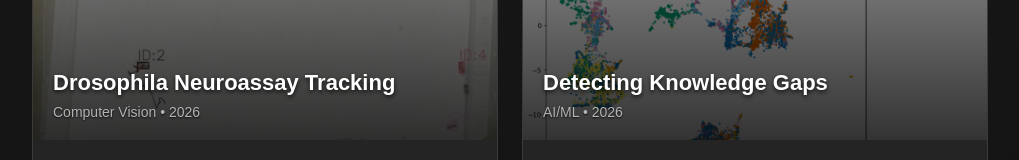
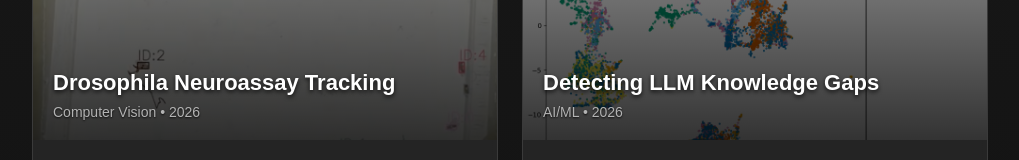
Before and after one commit to sn82978/sn82978.github.io, a React (Vite) app in the folder personal-site/: page /all-entries in a window 1280 px wide. Shown: the part 1369-1529 px from the top of the page, without its empty margins (260-1279 px from the left). Built offline with nearby package versions, Linux system fonts and the light colour scheme.

Commit message:
added knowledge gaps, poster features

```diff
--- a/personal-site/src/App.jsx
+++ b/personal-site/src/App.jsx
@@ -13,18 +13,18 @@
 const artist = {
   tracks: [
     {
+      title: "Constraining Cosmic-Ray Transport with Observational Data",
+      plays: "31",
+      duration: "W21-S23",
+      explicit: true,
+      githubUrl: "https://academic.oup.com/mnras/article/521/2/2477/7070735?login=false"
+    },
+    {
       title: "Tiling: Computer Vision to Detect Fruit Fly Eggs",
       plays: "3",
       duration: "F24-S26",
       explicit: false,
       githubUrl: "https://github.com/sn82978/CNN-Classifier"
-    },
-    {
-      title: "Constraining Cosmic-Ray Transport with Observational Data",
-      plays: "31",
-      duration: "W21-S23",
-      explicit: false,
-      githubUrl: "https://academic.oup.com/mnras/article/521/2/2477/7070735?login=false"
     },
     {
       title: "Drosphila Neuroassay Tracking",
@@ -37,14 +37,14 @@
       title: "Statistical Analysis and Machine Learning to Detect Drift v. Anti-Drift",
       plays: "1",
       duration: "W25-S25",
-      explicit: true,
+      explicit: false,
       githubUrl: "https://github.com/rose-mueller-labs/snp-data"
     },
     {
-      title: "Detecting Knowledge Gaps",
+      title: "Detecting LLM Knowledge Gaps",
       plays: "1",
       duration: "W26-",
-      explicit: true,
+      explicit: false,
       githubUrl: "https://github.com/sn82978/knowledge-gaps"
     },
   ],
@@ -56,7 +56,7 @@
 
 
 const artistPick = {
-  image: "MLFFPic.png",
+  image: "cameras_track.png",
   postedBy: "Shreya Nakum",
   postedByAvatar: "shreya-standing.png",
   title: "Drosophila Neuroassay Tracking",
@@ -66,6 +66,32 @@
 
 
 const albums = [
+    {
+    title: "AI@UCI: Workshops",
+    cover: "IMG_8906.jpeg",
+    year: "2025",
+    type: "Workshop Coordinator",
+    latest: true,
+    githubUrl: "https://github.com/Artificial-Intelligence-UC-Irvine",
+    category: "Projects"
+    },
+    {
+    title: "Drosophila Neuroassay Tracking",
+    cover: "cameras_track.png",
+    year: "2026",
+    type: "Rose & Mueller Labs",
+    latest: true,
+    githubUrl: "https://github.com/rose-mueller-labs/Cameras-Calit2IRT",
+    category: "Research" // or "Projects"
+  },
+  {
+      title: "Detecting Knowledge Gaps",
+      cover: "openai_MATH.png",
+      year: "2026",
+      type: "Krone-Martins Lab",
+      latest: true,
+      githubUrl: "https://github.com/sn82978/knowledge-gaps"
+    },
     {
     title:"Uncovering the Typing and Distribution of Code Clones Across Forks of Open Source Microservice Repositories",
     cover: "db.png",
@@ -129,15 +155,6 @@
     category: "Projects",
   },
   {
-    title: "AI@UCI: Workshops",
-    cover: "IMG_8906.jpeg",
-    year: "2025",
-    type: "Workshop Coordinator",
-    latest: true,
-    githubUrl: "https://github.com/Artificial-Intelligence-UC-Irvine",
-    category: "Projects"
-  },
-  {
     title: "HackMIT: ActsAI",
     cover: "sd.png",
     year: "2024",
@@ -154,27 +171,37 @@
     latest: false,
     githubUrl: "https://sn82978.github.io/BOILING-BAD/",
     category: "Projects" // or "Projects"
+  }
+];
+
+const features = [
+  {
+    title: "Detecting LLM Knowledge Gaps",
+    cover: "openai_MATH.png",
+    year: "2026",
+    type: "Krone-Martins Lab",
+    latest: false,
+    githubUrl: "https://drive.google.com/file/d/1D3c1FjKw2xT9enLUbe2aIODKn0Uec2e9/view?usp=sharing",
+    category: "Research" // or "Projects"
   },
   {
     title: "Drosophila Neuroassay Tracking",
     cover: "cameras_track.png",
     year: "2026",
-    type: "Research",
-    latest: true,
-    githubUrl: "https://github.com/rose-mueller-labs/Cameras-Calit2IRT",
+    type: "Rose & Mueller Labs",
+    latest: false,
+    githubUrl: "https://drive.google.com/file/d/1wfo1L0LqdNSuqtkm4J0-7bhmZH7jIs0h/view?usp=sharing",
     category: "Research" // or "Projects"
   },
   {
-      title: "Detecting Knowledge Gaps",
-      cover: "openai_MATH.png",
-      year: "2026",
-      type: "Research",
-      latest: true,
-      githubUrl: "https://github.com/sn82978/knowledge-gaps"
-    },
-];
-
-const features = [
+    title: "MHS Alumnus Interview",
+    cover: "alumnus.png",
+    year: "2025",
+    type: "Interview",
+    latest: false,
+    githubUrl: "https://mhstheunion.com/2025/03/04/mhs-alumni-discuss-college-experiences/",
+    category: "Volunteering" // or "Projects"
+  },
   {
     title: "Constraining Cosmic-Ray Transport with Observational Data",
     cover: "mnras-plot.png",
@@ -182,16 +209,7 @@
     type: "California Institute of Technology",
     latest: false,
     githubUrl: "https://academic.oup.com/mnras/article/521/2/2477/7070735?login=false",
-    category: "Volunteering" // or "Projects"
-  },
-  {
-    title: "MHS Alumnus Interview",
-    cover: "alumnus.png",
-    year: "2025",
-    type: "Interview",
-    latest: true,
-    githubUrl: "https://mhstheunion.com/2025/03/04/mhs-alumni-discuss-college-experiences/",
-    category: "Volunteering" // or "Projects"
+    category: "Research" // or "Projects"
   }
 ];
 
--- a/personal-site/src/components/AllEntriesPage.jsx
+++ b/personal-site/src/components/AllEntriesPage.jsx
@@ -72,7 +72,7 @@
     ]
   },
 
-  "Detecting Knowledge Gaps": {
+  "Detecting LLM Knowledge Gaps": {
     description: "Tested the OpenAI and Gemini embedding models against multiple datasets about mathematics and physics to identify where the model lacks in training data through graphical evaluation with PacMAP. Compared the models' manifolds using the Davies-Bouldin index, mean silhoette, and intra-cosine similiarity to determine their proclivity",
     links: [
       { title: "Github Repository", url: "https://github.com/sn82978/knowledge-gaps" }
@@ -153,7 +153,7 @@
     cover: "cameras_track.png"
   },
   {
-    title: "Detecting Knowledge Gaps",
+    title: "Detecting LLM Knowledge Gaps",
     category: "Research",
     type: "AI/ML",
     year: "2026",
```
